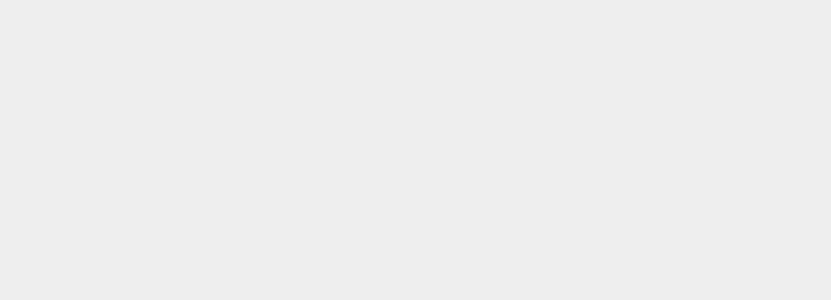
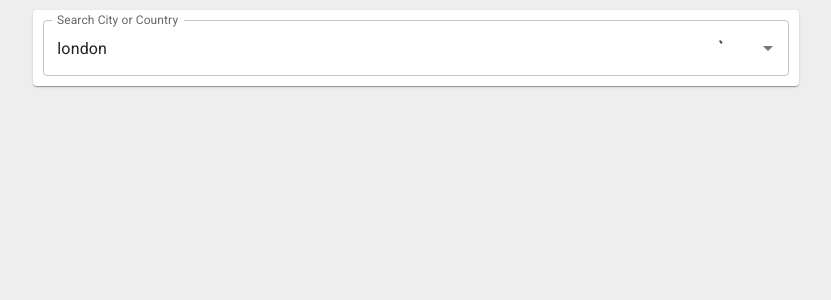
Before and after one commit to mr-exception/weather-page, a React (Create React App) app: page / in a window 1280 px wide. Shown: the top 300 px of the page, without its empty margins (224-1055 px from the left). Built offline with nearby package versions, Linux system fonts and the light colour scheme; no server answers.

Commit message:
changed route for page

```diff
--- a/src/App.tsx
+++ b/src/App.tsx
@@ -3,10 +3,11 @@ import { BrowserRouter as Router, Switch, Route, Link } from "react-router-dom";
 import Home from "./Containers/Home/Home";
 
 export default function App() {
+  console.log("test");
   return (
     <Router>
       <Switch>
-        <Route exact path="/weather-page">
+        <Route path="/*">
           <Home />
         </Route>
       </Switch>
```
